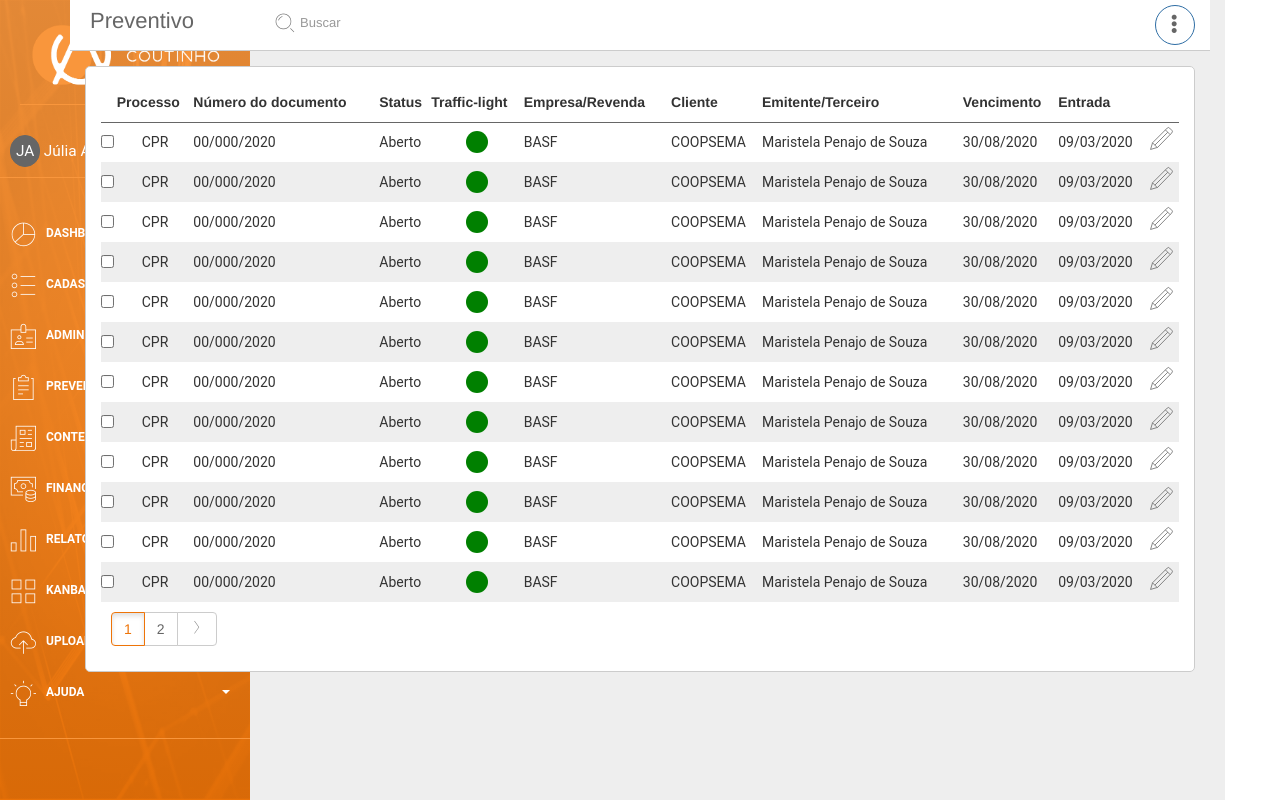
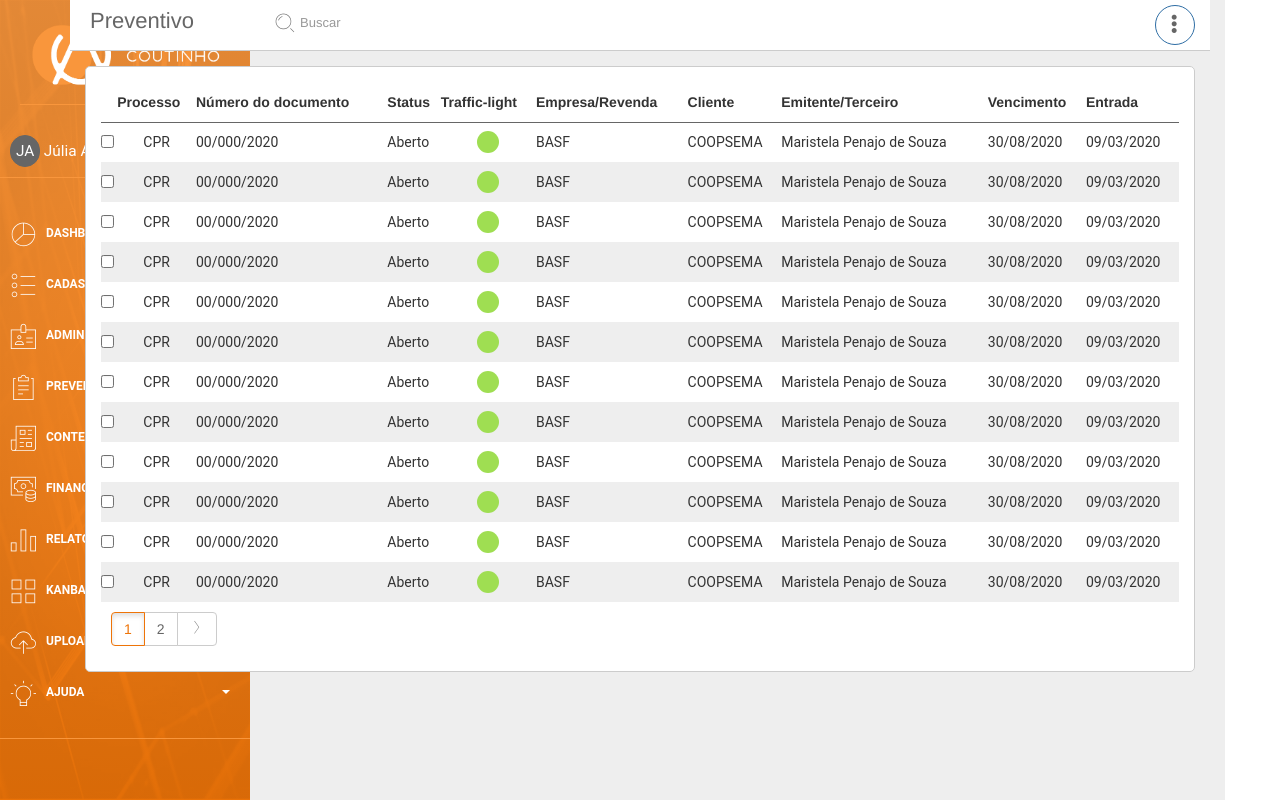
Before and after one commit to matheusfischer/matheusfischer.github.io, a website with bundled scripts: page preventivo.html in a window 1280 px wide. Built offline with nearby package versions, Linux system fonts and the light colour scheme.

Commit message:
ajuste preventivo

```diff
--- a/Content/css/facelift/facelift.css
+++ b/Content/css/facelift/facelift.css
@@ -102,7 +102,7 @@ div.traffic-light {
 }
 
 .green {
-    background-color: green;
+    background-color: rgb(159, 222, 82);
 }
 
 .no-padding {
--- a/Content/css/facelift/tables.css
+++ b/Content/css/facelift/tables.css
@@ -5,6 +5,11 @@ table {
 table tr {
     height: 30px;
     background-color: #EEE;
+}
+
+table tr:hover > td {
+    cursor: pointer;
+    background-color: #ffe0b2;
 }
 
 table th {
--- a/preventivo.html
+++ b/preventivo.html
@@ -387,7 +387,6 @@
                                 <th>Emitente/Terceiro</th>
                                 <th>Vencimento</th>
                                 <th>Entrada</th>
-                                <th></th>
                             </tr>
 
                         </thead>
@@ -405,9 +404,7 @@
                                 <td>Maristela Penajo de Souza</td>
                                 <td>30/08/2020</td>
                                 <td>09/03/2020</td>
-                                <td class="actions">
-                                    <a href="#"><i class="nc-icon nc-pencil"></i></a>
-                                </td>
+
                             </tr>
                             <tr>
                                 <td><input type="checkbox" /></td>
@@ -422,9 +419,7 @@
                                 <td>Maristela Penajo de Souza</td>
                                 <td>30/08/2020</td>
                                 <td>09/03/2020</td>
-                                <td class="actions">
-                                    <a href="#"><i class="nc-icon nc-pencil"></i></a>
-                                </td>
+
                             </tr>
                             <tr>
                                 <td><input type="checkbox" /></td>
@@ -439,9 +434,7 @@
                                 <td>Maristela Penajo de Souza</td>
                                 <td>30/08/2020</td>
                                 <td>09/03/2020</td>
-                                <td class="actions">
-                                    <a href="#"><i class="nc-icon nc-pencil"></i></a>
-                                </td>
+
                             </tr>
                             <tr>
                                 <td><input type="checkbox" /></td>
@@ -456,9 +449,7 @@
                                 <td>Maristela Penajo de Souza</td>
                                 <td>30/08/2020</td>
                                 <td>09/03/2020</td>
-                                <td class="actions">
-                                    <a href="#"><i class="nc-icon nc-pencil"></i></a>
-                                </td>
+
                             </tr>
                             <tr>
                                 <td><input type="checkbox" /></td>
@@ -473,9 +464,7 @@
                                 <td>Maristela Penajo de Souza</td>
                                 <td>30/08/2020</td>
                                 <td>09/03/2020</td>
-                                <td class="actions">
-                                    <a href="#"><i class="nc-icon nc-pencil"></i></a>
-                                </td>
+
                             </tr>
                             <tr>
                                 <td><input type="checkbox" /></td>
@@ -490,9 +479,7 @@
                                 <td>Maristela Penajo de Souza</td>
                                 <td>30/08/2020</td>
                                 <td>09/03/2020</td>
-                                <td class="actions">
-                                    <a href="#"><i class="nc-icon nc-pencil"></i></a>
-                                </td>
+
                             </tr>
                             <tr>
                                 <td><input type="checkbox" /></td>
@@ -507,9 +494,7 @@
                                 <td>Maristela Penajo de Souza</td>
                                 <td>30/08/2020</td>
                                 <td>09/03/2020</td>
-                                <td class="actions">
-                                    <a href="#"><i class="nc-icon nc-pencil"></i></a>
-                                </td>
+
                             </tr>
                             <tr>
                                 <td><input type="checkbox" /></td>
@@ -524,9 +509,7 @@
                                 <td>Maristela Penajo de Souza</td>
                                 <td>30/08/2020</td>
                                 <td>09/03/2020</td>
-                                <td class="actions">
-                                    <a href="#"><i class="nc-icon nc-pencil"></i></a>
-                                </td>
+
                             </tr>
                             <tr>
                                 <td><input type="checkbox" /></td>
@@ -541,9 +524,7 @@
                                 <td>Maristela Penajo de Souza</td>
                                 <td>30/08/2020</td>
                                 <td>09/03/2020</td>
-                                <td class="actions">
-                                    <a href="#"><i class="nc-icon nc-pencil"></i></a>
-                                </td>
+
                             </tr>
                             <tr>
                                 <td><input type="checkbox" /></td>
@@ -558,9 +539,7 @@
                                 <td>Maristela Penajo de Souza</td>
                                 <td>30/08/2020</td>
                                 <td>09/03/2020</td>
-                                <td class="actions">
-                                    <a href="#"><i class="nc-icon nc-pencil"></i></a>
-                                </td>
+
                             </tr>
                             <tr>
                                 <td><input type="checkbox" /></td>
@@ -575,9 +554,7 @@
                                 <td>Maristela Penajo de Souza</td>
                                 <td>30/08/2020</td>
                                 <td>09/03/2020</td>
-                                <td class="actions">
-                                    <a href="#"><i class="nc-icon nc-pencil"></i></a>
-                                </td>
+
                             </tr>
                             <tr>
                                 <td><input type="checkbox" /></td>
@@ -592,9 +569,7 @@
                                 <td>Maristela Penajo de Souza</td>
                                 <td>30/08/2020</td>
                                 <td>09/03/2020</td>
-                                <td class="actions">
-                                    <a href="#"><i class="nc-icon nc-pencil"></i></a>
-                                </td>
+
                             </tr>
                         </tbody>
                     </table>
```
